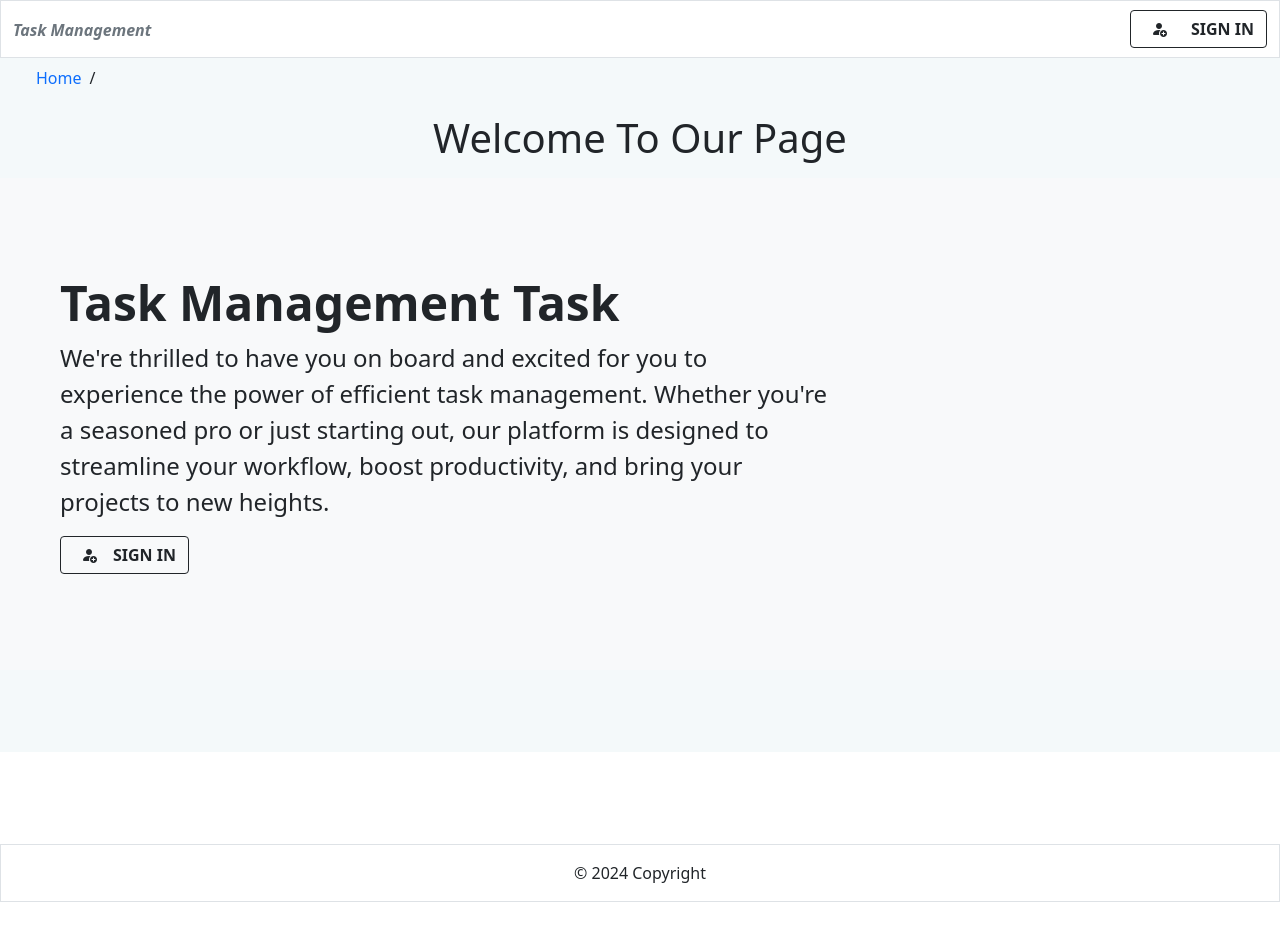
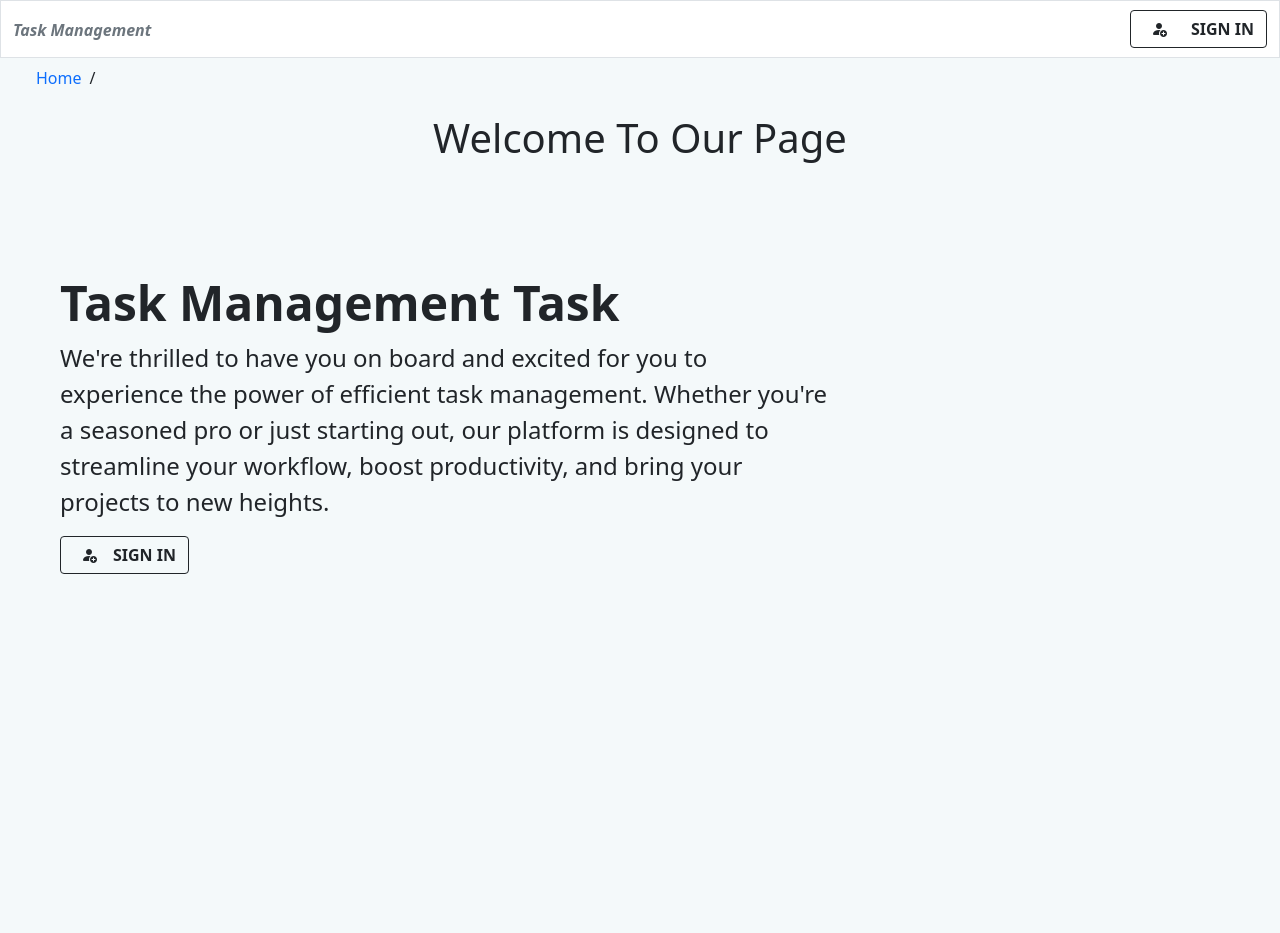
Before and after one commit to T-Prakash2002/Task-Management-FrontEnd, a React (Vite) app: page / in a window 1280 px wide. Shown: the top 933 px of the page. Before the commit the page ends 902 px from the top, so only its background shows below. Built offline with nearby package versions, Linux system fonts and the light colour scheme; no server answers; what encrypt-storage would draw is missing.

Commit message:
style changes

```diff
--- a/src/App.css
+++ b/src/App.css
@@ -1,17 +1,21 @@
-#root{
+.App{
+    min-height: 60rem;
     background-color:#e5f2f36e;
+    background-size:cover;
 }
 .loginForm{
     display: grid;
     place-content: center;
 }
-
 .err{
     color: #f35050;
 }
 .slider-container{
-    height: 160px;
+    /* height: 160px; */
 }
 .count{
     font-size:100px;
 }
+.outCard{
+    min-height: 30rem;
+}
--- a/src/Components/Index.jsx
+++ b/src/Components/Index.jsx
@@ -14,7 +14,7 @@ const Index = () => {
           <h1 className="text-center p-2">Welcome To Our Page</h1>
         </div>
       </div>
-      <div className="p-5 mb-4 bg-light rounded-3">
+      <div className="p-5 mb-4 rounded-3">
         <div className="container-fluid py-5">
           <h1 className="display-5 fw-bold">Task Management Task</h1>
           <p className="col-md-8 fs-4">
--- a/src/Components/Sidebar.jsx
+++ b/src/Components/Sidebar.jsx
@@ -149,7 +149,7 @@ const SideBar = ({ IsLogIn }) => {
 
       {/* Outlet */}
 
-      <div className="row d-flex justify-content-center">
+      <div className="row d-flex justify-content-center outlet">
 
           <Outlet />
 
--- a/src/Components/Task.jsx
+++ b/src/Components/Task.jsx
@@ -317,7 +317,7 @@ const Task = () => {
         </div>
       </div>
 
-      <div className="row p-3">
+      <div className="row p-3 outCard">
         {TaskListData?.map((task, index) => {
           return (
             <Cart
--- a/src/Style/SideBar.css
+++ b/src/Style/SideBar.css
@@ -12,12 +12,13 @@
     background-color: rgba(240, 229, 192, 0.685);
     color: rgb(11, 101, 136);
 }
+
 .breadcrumb{
     --bs-breadcrumb-divider:'';
 }
 footer{
   position:relative;
-  top: 150px;
   background-color: rgb(255, 255, 255);
+  top: 15rem;
 
 }
--- a/src/index.css
+++ b/src/index.css
@@ -1,3 +1,4 @@
+
 .loading{
     height: 100vh;
     display: grid;
```
